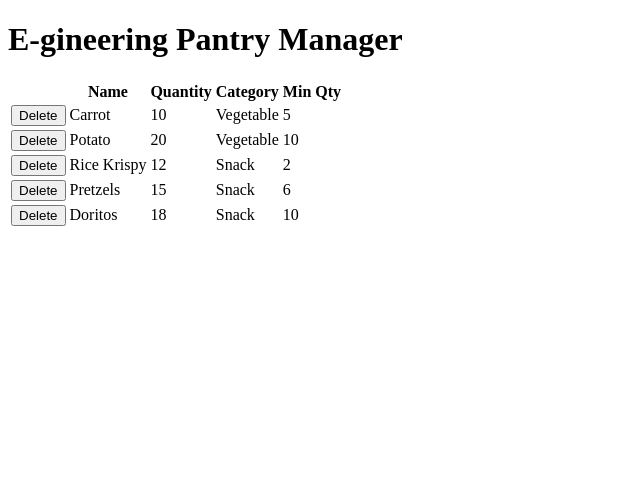
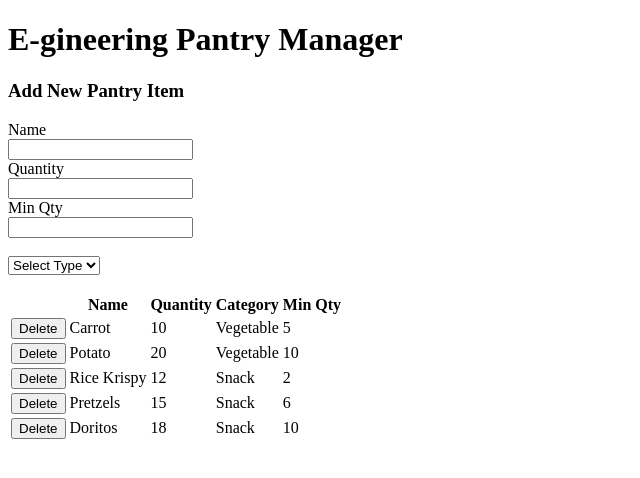
Before and after one commit to sherrijohns/reacttraining, a React (Create React App) app in the folder reacttraining/: page / in a window 1280 px wide. Shown: the top 478 px of the page, without its empty margins (0-640 px from the left). Built offline with nearby package versions, Linux system fonts and the light colour scheme; data requests are answered from the project's data file.

Commit message:
add components

```diff
--- a/reacttraining/public/index.html
+++ b/reacttraining/public/index.html
@@ -25,6 +25,11 @@
       Learn how to configure a non-root public URL by running `npm run build`.
     -->
     <title>React App</title>
+    <link
+    href=“https://cdn.jsdelivr.net/npm/bootstrap@5.1.0/dist/css/bootstrap.min.css”
+    rel=“stylesheet”
+    integrity=“sha384-KyZXEAg3QhqLMpG8r+8fhAXLRk2vvoC2f3B09zVXn8CA5QIVfZOJ3BCsw2P0p/We”
+    crossorigin=“anonymous” />
   </head>
   <body>
     <noscript>You need to enable JavaScript to run this app.</noscript>
--- a/reacttraining/src/App.tsx
+++ b/reacttraining/src/App.tsx
@@ -1,6 +1,8 @@
 import React from "react";
 import { useEffect, useState } from "react";
 import { getFoods } from "./api/foodsApi";
+import { Input } from "./shared/input";
+import { Select } from "./shared/select";
 
 type Food = {
   id: number;
@@ -9,6 +11,24 @@ type Food = {
   minquantity: number;
   category: string;
 };
+const categoryoptions = [
+  {
+    value: "1",
+    label: "Vegetable",
+  },
+  {
+    value: "2",
+    label: "Grain",
+  },
+  {
+    value: "3",
+    label: "Fruit",
+  },
+  {
+    value: "4",
+    label: "Snack",
+  },
+];
 
 export function App() {
   const [foods, setFoods] = useState<Food[]>([]);
@@ -26,7 +46,19 @@ export function App() {
   return (
     <>
       <h1>E-gineering Pantry Manager</h1>
-      {/* example of a concise arrow function */}
+      <form>
+        <h3>Add New Pantry Item</h3>
+        <Input id="name" label="Name" />
+        <Input id="quantity" label="Quantity" />
+        <Input id="minquantity" label="Min Qty" />
+        <Select
+          id="category"
+          label="Category"
+          options={categoryoptions}
+          placeholder="Select Type"
+        />
+      </form>
+      <br />
       <table>
         <thead>
           <tr>
--- /dev/null
+++ b/reacttraining/src/shared/input.tsx
@@ -0,0 +1,17 @@
+import React from "react";
+// this is a typescript type
+// if you wanted to extend it, could use an interface
+type InputProps = {
+  label: string;
+  id: string;
+};
+
+export function Input(props: InputProps) {
+  return (
+    <div>
+      <label htmlFor={props.id}>{props.label}</label>
+      <br />
+      <input type="text" id={props.id} />
+    </div>
+  );
+}
--- /dev/null
+++ b/reacttraining/src/shared/select.tsx
@@ -0,0 +1,31 @@
+import React from "react";
+// this is a typescript type
+// if you wanted to extend it, could use an interface
+type SelectProps = {
+  id: string;
+  label: string;
+  options: SelectOption[];
+  placeholder: string;
+};
+
+type SelectOption = {
+  label: string;
+  value: string;
+};
+
+export function Select(props: SelectProps) {
+  return (
+    <div>
+      <label htmlFor={props.id}></label>
+      <br />
+      <select id={props.id}>
+        <option>{props.placeholder}</option>
+        {props.options.map((option) => (
+          <option key={option.value} value={option.value}>
+            {option.label}
+          </option>
+        ))}
+      </select>
+    </div>
+  );
+}
```
